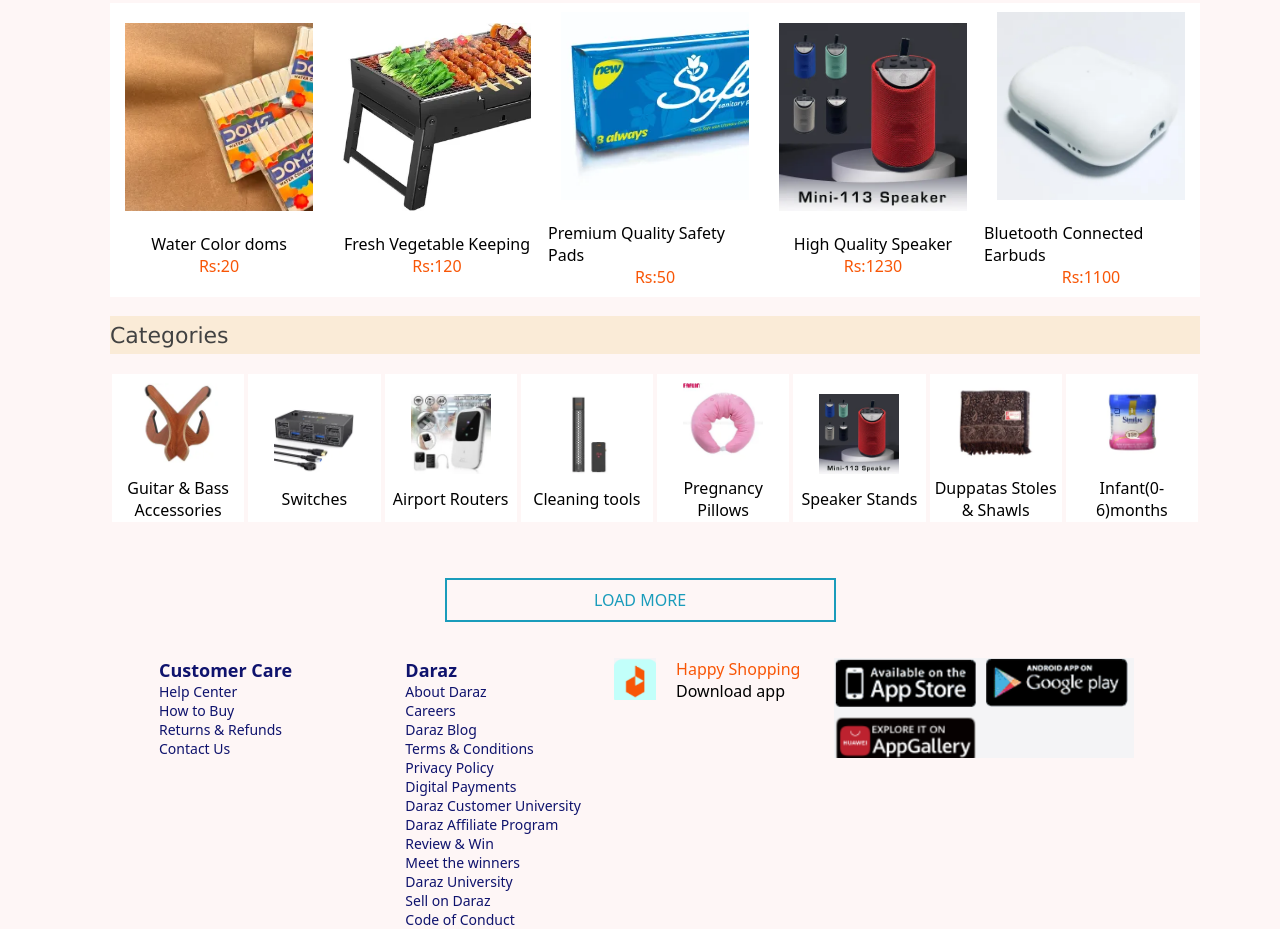
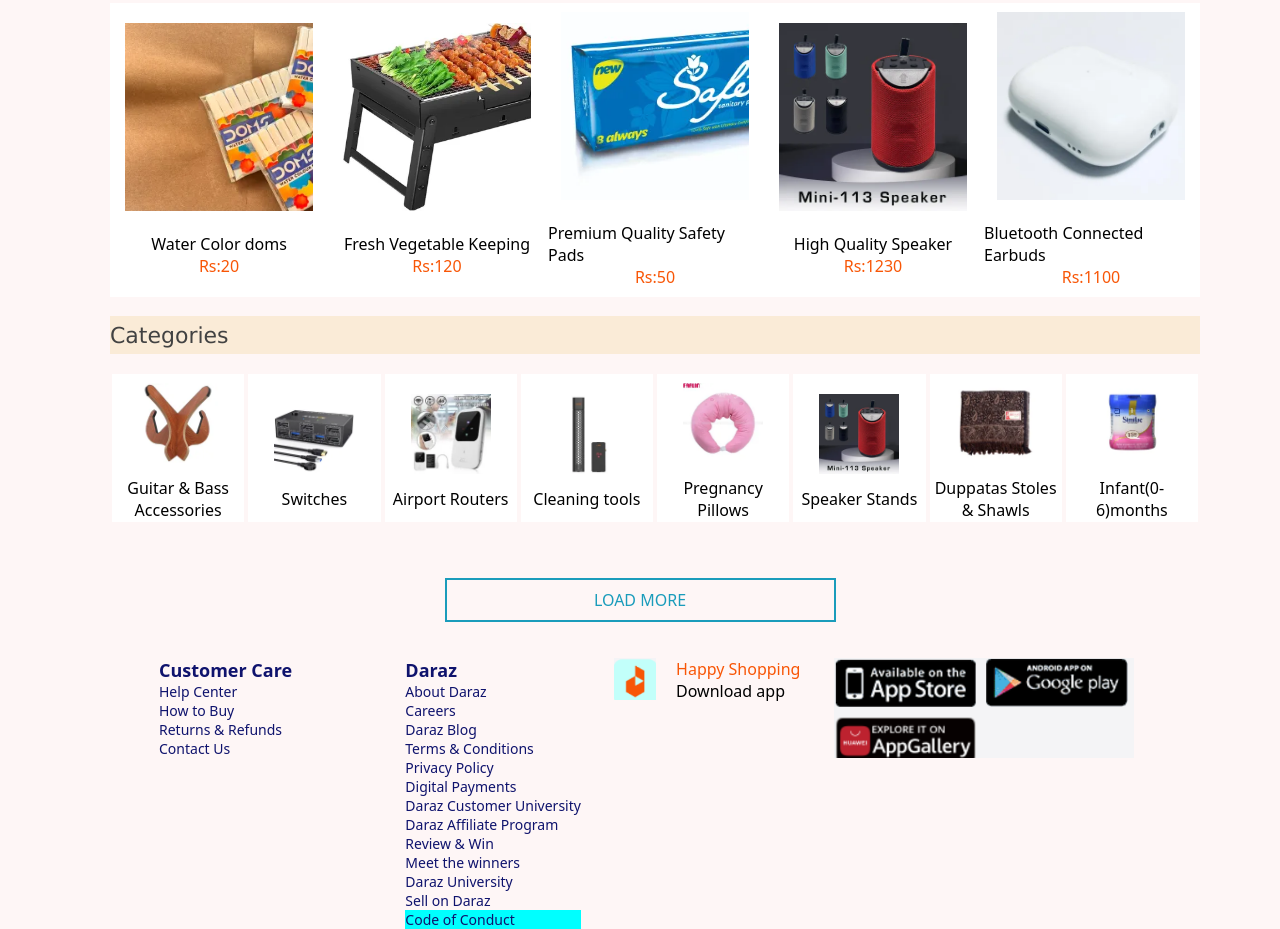
Before and after one commit to vicky1752/forkrepo, a plain HTML site: page index.html in a window 1280 px wide. Shown: the part 902-1831 px from the top of the page. Drawn offline with Linux system fonts and the light colour scheme.

Commit message:
Update index.html  li colour

```diff
--- a/index.html
+++ b/index.html
@@ -173,7 +173,7 @@
 <li>Meet the winners</li>
 <li>Daraz University</li>
 <li>Sell on Daraz</li>
-<li>Code of Conduct</li>
+<li style="background-color: aqua;">Code of Conduct</li>
 </ul>
 </div>
 <div class="happyy">
```
